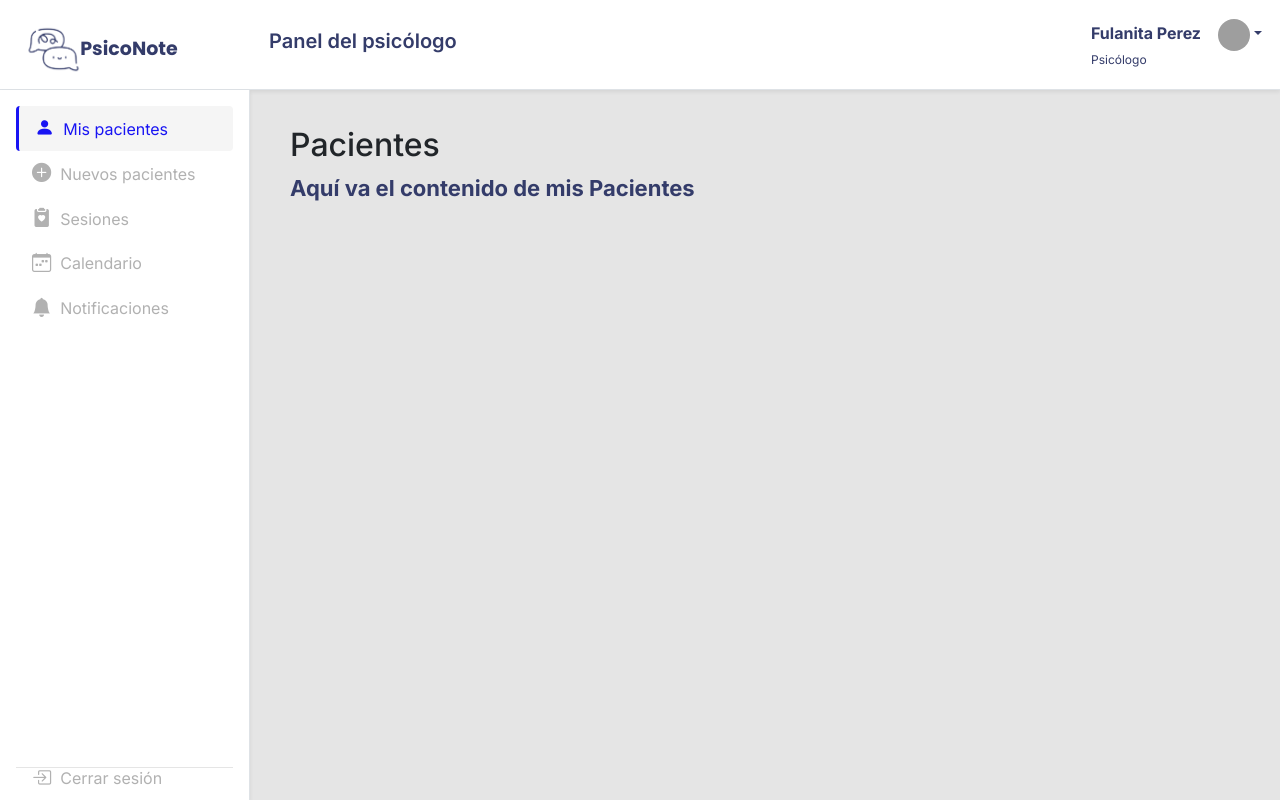
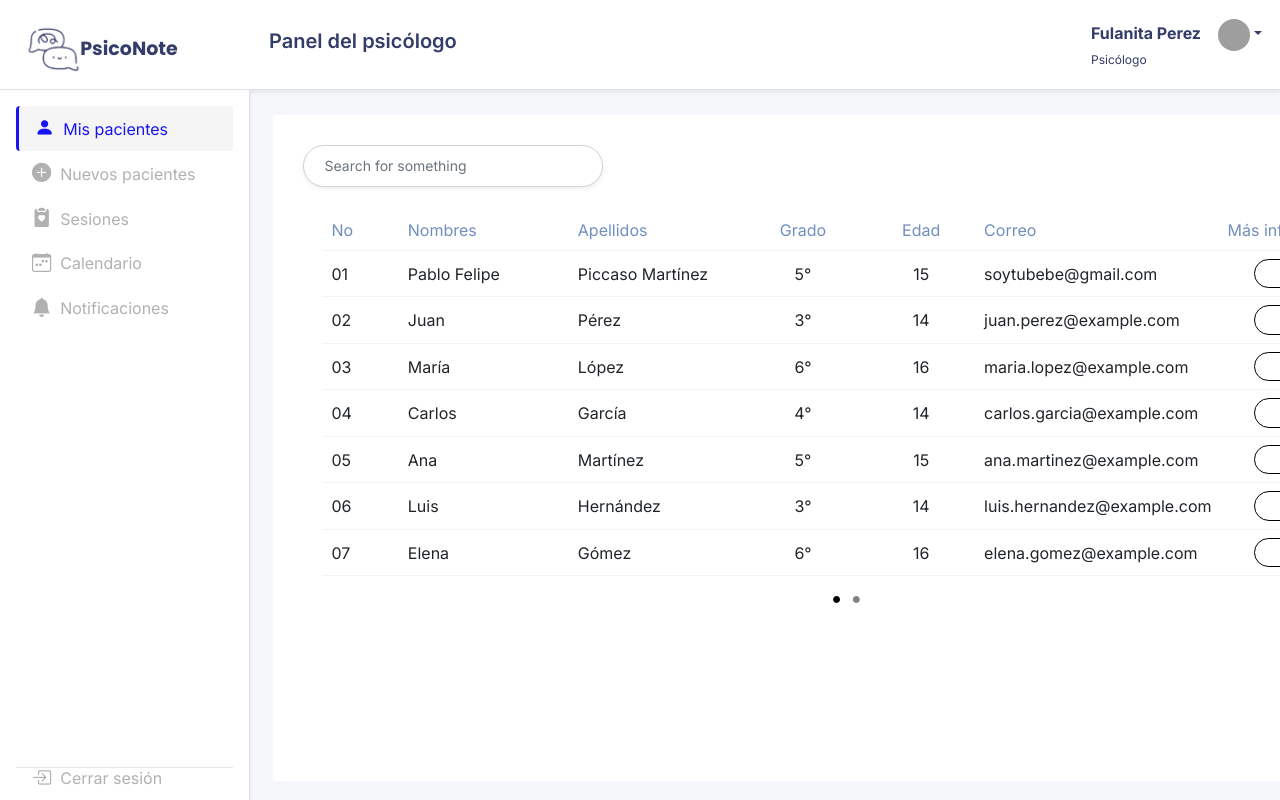
Before and after one commit to dailinr/psiconotes, a React (Vite) app: page / in a window 1280 px wide. Shown: the top 800 px of the page. Built offline with nearby package versions, Linux system fonts and the light colour scheme; grey boxes are pictures that could not be loaded.

Commit message:
MisPacientes new component

```diff
--- a/index.html
+++ b/index.html
@@ -2,7 +2,7 @@
 <html lang="en">
   <head>
     <meta charset="UTF-8" />
-    <link rel="icon" type="image/svg+xml" href="/vite.svg" />
+    <link rel="icon" type="image/svg+xml" href="../public/logo-peq-removebg-preview.png"  />
     <meta name="viewport" content="width=device-width, initial-scale=1.0" />
     <title>PsicoNote</title>
   </head>
--- a/src/components/MisPacientes.jsx
+++ b/src/components/MisPacientes.jsx
@@ -1,10 +1,18 @@
 import React from 'react';
+import TablaMisPacientes from './TablaMisPacientes';
 
 export const MisPacientes = () => {
   return (
-    <div>
-      <h2>Pacientes</h2>
-      <p>Aquí va el contenido de mis Pacientes</p>
+    <div class="card">
+
+      <div class="card-body">
+        <div className="search-and-button-container">
+          <form className="d-flex search-container">
+              <input className="form-control search me-2 shadow-sm" type="text" placeholder="Search for something" />
+          </form>
+        </div>
+        <TablaMisPacientes />
+      </div>
     </div>
   );
 };
--- /dev/null
+++ b/src/components/ModalEditarPac.jsx
@@ -0,0 +1,49 @@
+import React from 'react';
+import './../css/Modal.css';
+
+const ModalEditarPac = ({ paciente, onSave, onClose }) => {
+  const handleSave = () => {
+    onSave();
+    onClose();
+  };
+
+  return (
+    <div className="modal-container">
+      <div className="modal-backdrop" onClick={onClose}>
+        <div className="modal-dialog">
+          <div className="modal-content">
+            <div className="modal-header">
+              <h5 className="modal-title">Editar información</h5>
+              <button type="button" className="btn-close" onClick={onClose} aria-label="Close"></button>
+            </div>
+            <div className="modal-body">
+              <div className="form-group">
+                <label htmlFor="nombre">Nombre:</label>
+                <input type="text" id="nombre" className="form-control" defaultValue={paciente.nombre} />
+              </div>
+              <div className="form-group">
+                <label htmlFor="edad">Edad:</label>
+                <input type="text" id="edad" className="form-control" defaultValue={paciente.edad} />
+              </div>
+              <div className="form-group">
+                <label htmlFor="grado">Grado:</label>
+                <input type="text" id="grado" className="form-control" defaultValue={paciente.grado} />
+              </div>
+              <div className="form-group">
+                <label htmlFor="correo">Correo:</label>
+                <input type="email" id="correo" className="form-control" defaultValue={paciente.correo} />
+              </div>
+              {/* Faltan inputs */}
+            </div>
+            <div className="modal-footer">
+              <button type="button" className="btn btn-secondary" onClick={onClose}>Cancelar</button>
+              <button type="button" className="btn btn-primary" onClick={handleSave}>Guardar cambios</button>
+            </div>
+          </div>
+        </div>
+      </div>
+    </div>
+  );
+};
+
+export default ModalEditarPac;
--- a/src/components/ModalEvento.jsx
+++ b/src/components/ModalEvento.jsx
@@ -23,7 +23,7 @@ const ModalEvento = ({ event, onClose, onReagendar, onCancelarSesion }) => {
 
   return (
     <div className="modal-container">
-      <div className="modal-backdrop"></div>
+      <div className="modal-backdrop" onClick={onClose}></div>
       <div className="modal-dialog">
         <div className="modal-content">
           <div className="modal-header">
--- /dev/null
+++ b/src/components/ModalMasInfo.jsx
@@ -0,0 +1,52 @@
+import React, { useState } from 'react';
+import './../css/Modal.css';
+import ModalEditarPac from './ModalEditarPac';
+
+const ModalMasInfo = ({ info }) => {
+  const [editarModalAbierto, setEditarModalAbierto] = useState(false);
+
+  const handleEditar = () => {
+    setEditarModalAbierto(true); // Abrir el modal de edición al hacer clic en "Editar"
+  };
+
+  return (
+    <div className="modal-container">
+      <div className="modal-backdrop">
+        <div className="modal-dialog">
+          <div className="modal-content">
+            <div className="modal-header">
+              <h5 className="modal-title">Más información</h5>
+              <button type="button" className="btn-close" aria-label="Close"></button>
+            </div>
+            <div className="modal-body">
+              <p><strong>Nombre:</strong> {info.nombre}</p>
+              <p><strong>Edad:</strong> {info.edad}</p>
+              <p><strong>Grado:</strong> {info.grado}</p>
+              <p><strong>Género:</strong> {info.genero}</p>
+              <p><strong>Institución:</strong> {info.institucion}</p>
+              <p><strong>Correo:</strong> {info.correo}</p>
+              <p><strong>Teléfono:</strong> {info.telefono}</p>
+              <p><strong>Nombre Acudiente:</strong> {info.nombreAcudiente}</p>
+              <p><strong>Teléfono Acudiente:</strong> {info.telefonoAcudiente}</p>
+            </div>
+            <div className="modal-footer">
+              <button type="button" className="btn btn-secondary" >Cerrar</button>
+              <button type="button" className="btn btn-primary" onClick={handleEditar}>Editar</button>
+            </div>
+          </div>
+        </div>
+      </div>
+      {editarModalAbierto && ( // Mostrar el modal de edición si editarModalAbierto es true
+        <ModalEditarPac
+          paciente={info}
+          onSave={() => {
+
+          }}
+          onClose={() => setEditarModalAbierto(false)} // Cerrar el modal de edición
+        />
+      )}
+    </div>
+  );
+};
+
+export default ModalMasInfo;
--- /dev/null
+++ b/src/components/TablaMisPacientes.jsx
@@ -0,0 +1,97 @@
+import React, { useState } from 'react';
+import './../css/Tabla.css';
+import ModalMasInfo from './ModalMasInfo';
+
+const TablaMisPacientes = () => {
+  const datos = [
+    { id: 1, nombre: 'Pablo Felipe', apellidos: 'Piccaso Martínez', grado: '5°', edad: 15, correo: 'soytubebe@gmail.com' },
+    { id: 2, nombre: 'Juan', apellidos: 'Pérez', grado: '3°', edad: 14, correo: 'juan.perez@example.com' },
+    { id: 3, nombre: 'María', apellidos: 'López', grado: '6°', edad: 16, correo: 'maria.lopez@example.com' },
+    { id: 4, nombre: 'Carlos', apellidos: 'García', grado: '4°', edad: 14, correo: 'carlos.garcia@example.com' },
+    { id: 5, nombre: 'Ana', apellidos: 'Martínez', grado: '5°', edad: 15, correo: 'ana.martinez@example.com' },
+    { id: 6, nombre: 'Luis', apellidos: 'Hernández', grado: '3°', edad: 14, correo: 'luis.hernandez@example.com' },
+    { id: 7, nombre: 'Elena', apellidos: 'Gómez', grado: '6°', edad: 16, correo: 'elena.gomez@example.com' },
+    { id: 8, nombre: 'Sofía', apellidos: 'Rodríguez', grado: '4°', edad: 14, correo: 'sofia.rodriguez@example.com' },
+  ];
+
+  const filasPorPagina = 7;
+  const [paginaActual, setPaginaActual] = useState(1);
+  const [mostrarModal, setMostrarModal] = useState(false);
+  const [infoModal, setInfoModal] = useState(null);
+
+  const indiceUltimaFila = paginaActual * filasPorPagina;
+  const indicePrimeraFila = indiceUltimaFila - filasPorPagina;
+  const filasActuales = datos.slice(indicePrimeraFila, indiceUltimaFila);
+
+  const cambiarPagina = (numeroPagina) => {
+    setPaginaActual(numeroPagina);
+  };
+
+  const abrirModal = (fila) => {
+    setInfoModal(fila);
+    setMostrarModal(true);
+  };
+
+  const cerrarModal = () => {
+    setMostrarModal(false);
+    setInfoModal(null);
+  };
+
+  const numeroPaginas = Math.ceil(datos.length / filasPorPagina);
+  const paginas = [];
+  for (let i = 1; i <= numeroPaginas; i++) {
+    paginas.push(i);
+  }
+
+  return (
+    <div className="tabla-contenedor">
+      <table>
+        <thead>
+          <tr>
+            <th>No</th>
+            <th>Nombres</th>
+            <th>Apellidos</th>
+            <th style={{textAlign: 'center'}}>Grado</th>
+            <th style={{textAlign: 'center'}}>Edad</th>
+            <th>Correo</th>
+            <th>Más información</th>
+          </tr>
+        </thead>
+        <tbody>
+          {filasActuales.map((fila, indice) => (
+            <tr key={indice}>
+              <td>{String(indicePrimeraFila + indice + 1).padStart(2, '0')}</td>
+              <td>{fila.nombre}</td>
+              <td>{fila.apellidos}</td>
+              <td style={{textAlign: 'center'}}>{fila.grado}</td>
+              <td style={{textAlign: 'center'}}>{fila.edad}</td>
+              <td>{fila.correo}</td>
+              <td style={{textAlign: 'center'}}>
+                <button className="boton-info" onClick={() => abrirModal(fila)}>Más</button>
+              </td>
+            </tr>
+          ))}
+        </tbody>
+      </table>
+      <div className="paginacion">
+        {paginas.map((numero) => (
+          <span
+            key={numero}
+            onClick={() => cambiarPagina(numero)}
+            className={numero === paginaActual ? 'activo' : ''}
+          >
+            ●
+          </span>
+        ))}
+      </div>
+      {mostrarModal && (
+        <ModalMasInfo
+          info={infoModal}
+          onClose={cerrarModal}
+        />
+      )}
+    </div>
+  );
+};
+
+export default TablaMisPacientes;
--- a/src/css/Calendario.css
+++ b/src/css/Calendario.css
@@ -46,10 +46,11 @@
     background-color: #007bff  !important;
 }
 
- .card {
-    width: 106.5%;
-    padding: 20px;
-    height: 108%;
-    margin-top: -2.5%;
-    margin-left: -3%;
+.card {
+    width: 104%;
+    padding: 10px;
+    height: 102%;
+    margin-top: -1%;
+    margin-left: -1.5%;
+    border: none!important;
 }
--- /dev/null
+++ b/src/css/Tabla.css
@@ -0,0 +1,72 @@
+/* src/Tabla.css */
+.tabla-contenedor {
+    margin: 20px;
+  }
+
+  table {
+    width: 100%;
+    border-collapse: collapse;
+    margin-bottom: 10px;
+  }
+
+  .tabla-contenedor{
+    margin-top: 2.1%;
+  }
+
+  th, td {
+    border: none;
+    padding: 8px;
+    text-align: left;
+    border-bottom: 1px solid #F2F4F7;
+  }
+
+  th{
+    color: #718EBF;
+    font-weight: normal;
+  }
+
+  th:nth-child(7) {
+    width: 150px;
+  }
+  th:nth-child(6) {
+    width: 240px;
+  }
+  th:nth-child(2),
+  th:nth-child(3) {
+    width: 170px;
+  }
+
+  .boton-info {
+    background-color: #ffffff;
+    color: #000000;
+    border: 1px solid hsl(0, 0%, 0%);
+    padding: 4px 27px;
+    cursor: pointer;
+    border-radius: 20px;
+    font-size: 13px;
+  }
+  .boton-info:active,
+  .boton-info:hover{
+    color: #1814F3;
+    border: 1px solid hsl(241, 90%, 52%);
+  }
+
+  .paginacion {
+    display: flex;
+    justify-content: center;
+  }
+
+  .paginacion span {
+    margin: 0 5px;
+    cursor: pointer;
+    color: gray;
+  }
+
+  .paginacion span.activo {
+    color: black;
+    font-weight: bold;
+  }
+
+  .paginacion span:hover {
+    color: black;
+  }
--- a/src/css/main.css
+++ b/src/css/main.css
@@ -1,6 +1,6 @@
 /* ESTILOS PARA LA VISTA PRINCIPAL */
 .main{
-    background-color: #E5E5E5;
+    background-color: #F5F7FA;
     display: grid;
     grid-template-rows: 15px 1fr;
     grid-template-columns: 1fr 1fr;
```
Also changed, not shown: public/index.html (deleted, +0 -15 lines), src/components/Calendario.jsx (line endings or trailing spaces).
